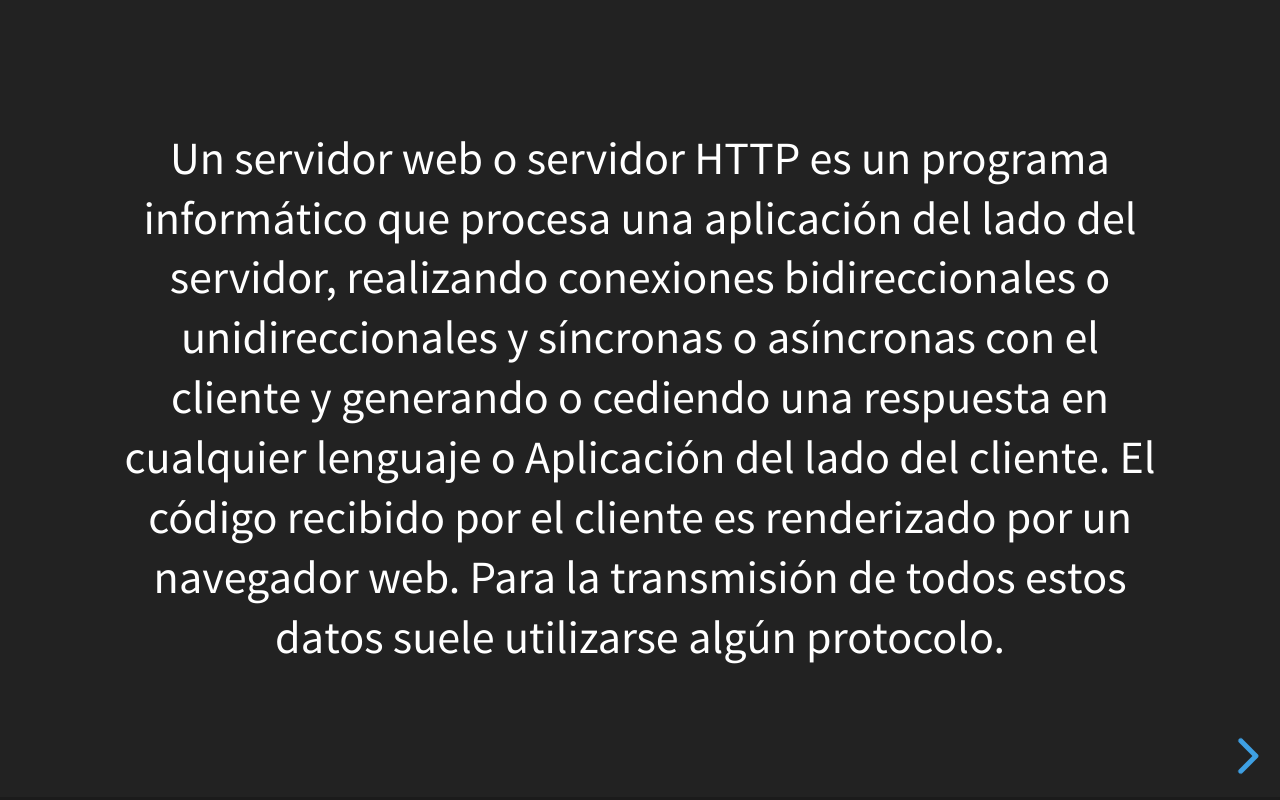
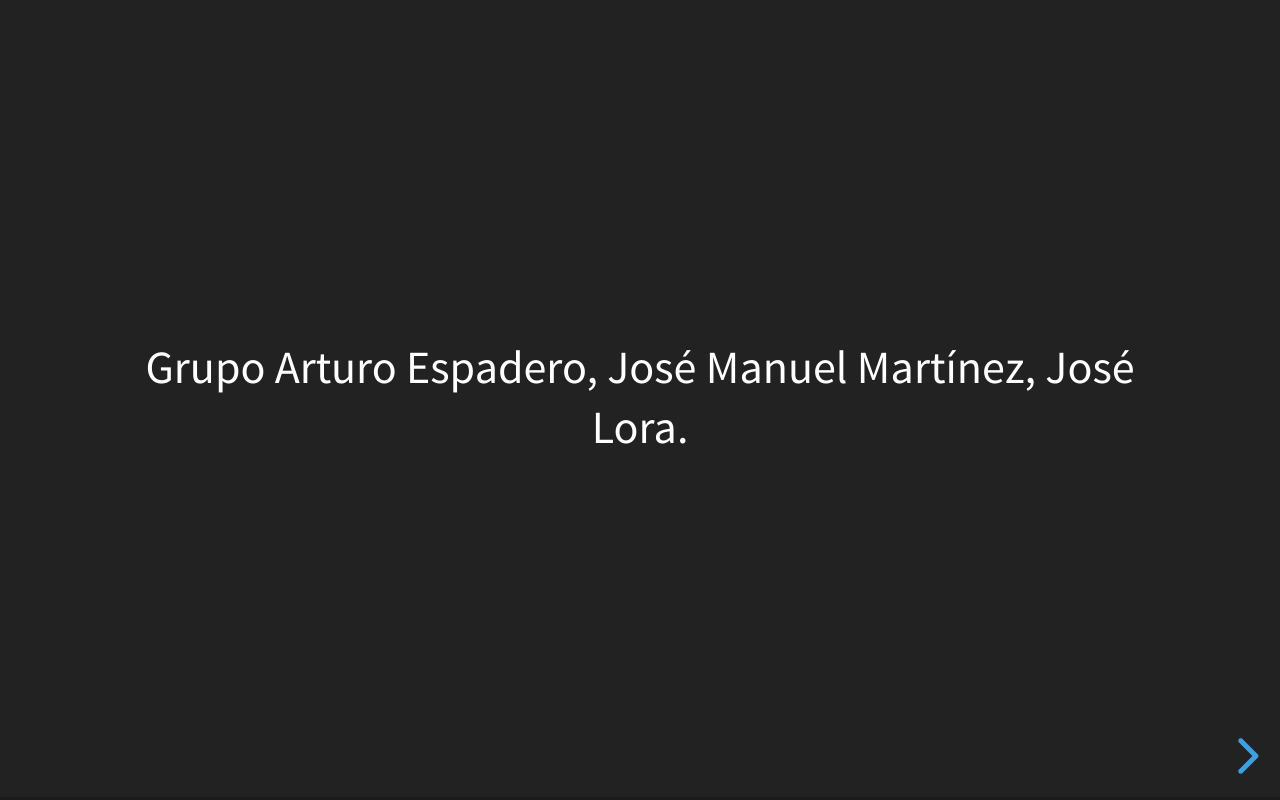
Before and after one commit to artues/Servidor-Web, a website: page index.html in a window 1280 px wide. Drawn offline with Linux system fonts and the light colour scheme.

Commit message:
Update index.html

```diff
--- a/index.html
+++ b/index.html
@@ -24,7 +24,11 @@
 	<body>
 		<div class="reveal">
 			<div class="slides">
-				<section>Un servidor web o servidor HTTP es un programa informático que procesa una aplicación del
+				<section>
+					Grupo Arturo Espadero, José Manuel Martínez, José Lora.
+				</section>
+				<section>
+					Un servidor web o servidor HTTP es un programa informático que procesa una aplicación del
 					lado del servidor, realizando conexiones bidireccionales o unidireccionales y síncronas o
 					asíncronas con el cliente y generando o cediendo una respuesta en cualquier lenguaje o
 					Aplicación del lado del cliente. El código recibido por el cliente es renderizado por un
```
